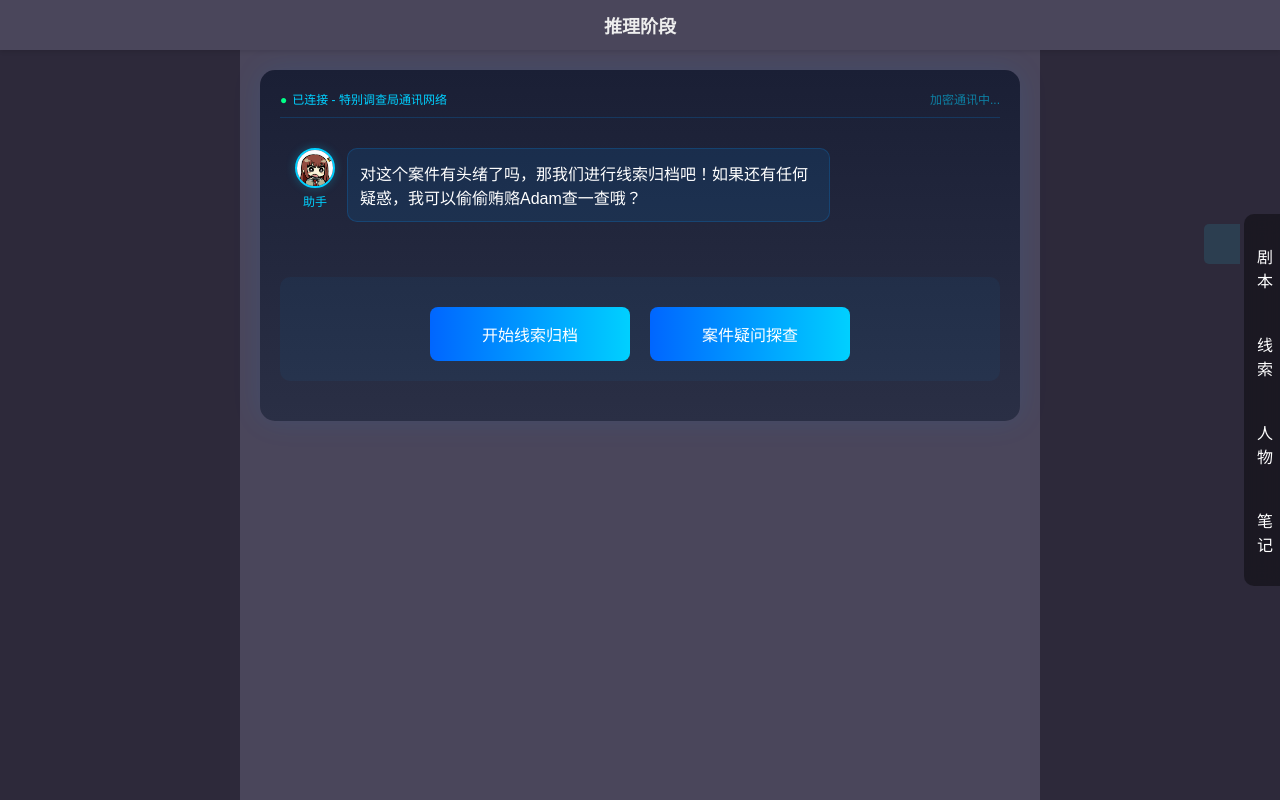
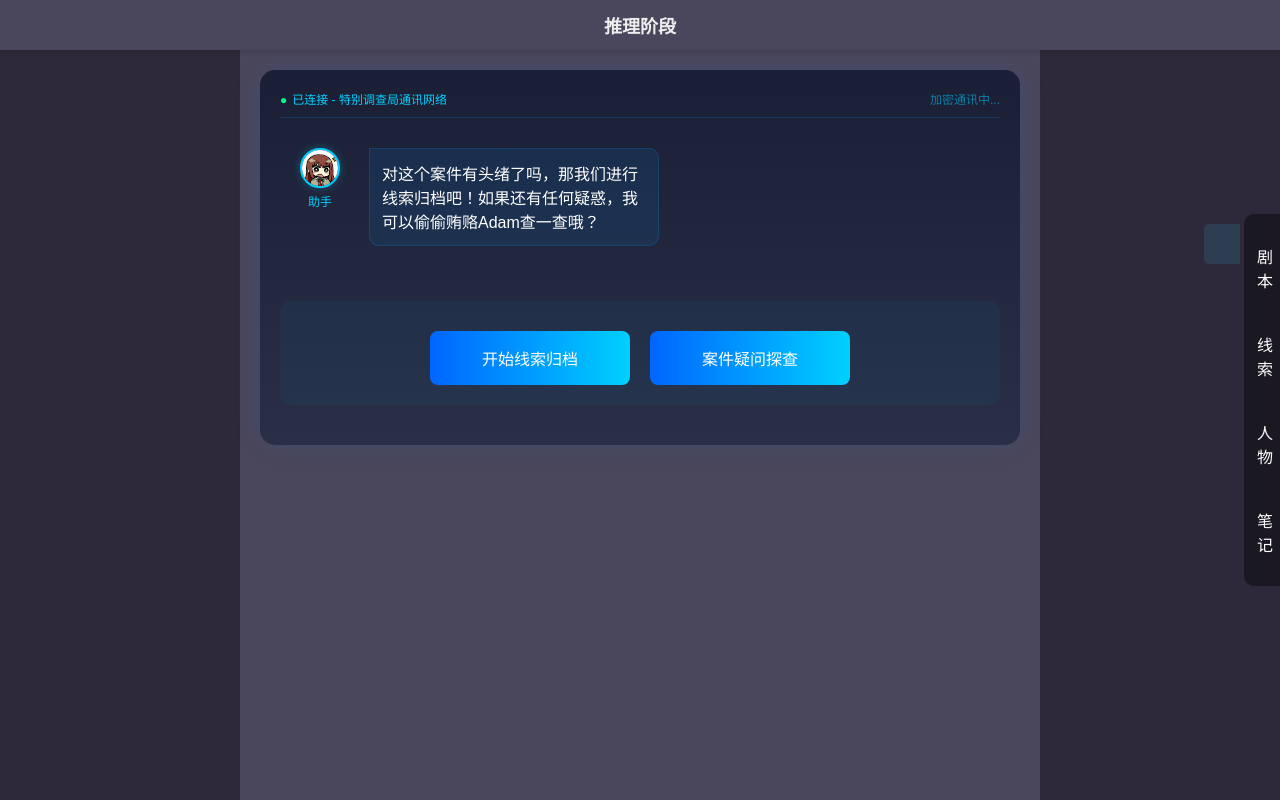
Before and after one commit to goldthinking/solorpg-proto, a Vue app: page /game-reasoning-stage in a window 1280 px wide. Built offline with nearby package versions, Linux system fonts and the light colour scheme; some icons are missing.

Commit message:
对话模式确认

```diff
--- a/src/views/GameReasoningStageView.vue
+++ b/src/views/GameReasoningStageView.vue
@@ -18,21 +18,22 @@
                :key="index"
                class="chat-message"
                :class="message.type">
+            <!-- AI消息模板 -->
             <template v-if="message.type === 'ai'">
-              <div class="avatar">
+              <div class="avatar ai-avatar">
                 <img src="/images/avatar-c.png" alt="C君">
                 <span class="name">助手</span>
               </div>
-              <div class="message-content">
+              <div class="message-content ai-message">
                 <p v-html="message.content"></p>
               </div>
             </template>
-            <!-- 添加玩家消息模板 -->
+            <!-- 玩家消息模板 -->
             <template v-else>
               <div class="message-content player-message">
                 <p v-html="message.content"></p>
               </div>
-              <div class="avatar">
+              <div class="avatar player-avatar">
                 <img src="/images/avatar-d.jpg" alt="D调查员">
                 <span class="name">调查员D</span>
               </div>
@@ -128,7 +129,7 @@ export default {
           opening: "D sir，我给管档案的Adam上供了5瓶胡椒博士，他松口说我们可以查5个问题，你有什么要搜的吗？",
           outOfQuestions: "不行不行，Adam黑脸了，我先溜了^^",
           responses: {
-            isOut: "是！完全被你看穻了！",
+            isOut: "是！完全被你看穿了！",
             notSuicide: "否。D sir再仔细想想吧！",
             irrelevant: "欸？好像与此无关吧……"
           }
@@ -357,30 +358,47 @@ export default {
   animation: blink 1.5s infinite;
 }
 
+/* 聊天框基础样式 */
 .chat-box {
   max-height: 400px;
   overflow-y: auto;
   padding: 15px;
   margin-bottom: 20px;
-  scrollbar-width: thin;
-  scrollbar-color: rgba(0, 150, 255, 0.5) transparent;
+  display: flex;
+  flex-direction: column;
 }
 
+/* 消息容器样式 */
 .chat-message {
   display: flex;
   align-items: flex-start;
   margin-bottom: 20px;
   gap: 12px;
+  max-width: 80%;  /* 控制消息最大宽度 */
 }
 
+/* 玩家消息样式 */
 .chat-message.player {
-  flex-direction: row-reverse;
+  flex-direction: row;  /* 改回正向布局 */
+  justify-content: flex-end;  /* 靠右对齐 */
+  margin-left: auto;    /* 让整体靠右 */
+  width: 85%;          /* 控制整体宽度 */
 }
 
+/* AI消息样式 */
+.chat-message.ai {
+  padding-right: 20%;
+  width: 85%;                /* 控制整体宽度 */
+  align-self: flex-start;  /* 靠左对齐 */
+}
+
+/* 头像样式 */
 .avatar {
+  flex-shrink: 0;
   display: flex;
   flex-direction: column;
   align-items: center;
+  width: 60px;  /* 固定头像容器宽度 */
 }
 
 .avatar img {
@@ -389,6 +407,7 @@ export default {
   border-radius: 50%;
   border: 2px solid #00d0ff;
   box-shadow: 0 0 10px rgba(0, 208, 255, 0.3);
+  object-fit: cover;
 }
 
 .avatar .name {
@@ -397,21 +416,35 @@ export default {
   margin-top: 4px;
 }
 
+/* 消息气泡样式 */
 .message-content {
-  background: rgba(0, 150, 255, 0.1);
-  border: 1px solid rgba(0, 150, 255, 0.2);
+  padding: 12px;
   border-radius: 10px;
-  padding: 12px;
   color: #fff;
-  max-width: 70%;
+  max-width: calc(100% - 80px);  /* 减去头像和间距的宽度 */
   word-break: break-word;
 }
 
-.chat-message.player .message-content,
+/* AI消息气泡 */
+.ai-message {
+  background: rgba(0, 150, 255, 0.1);
+  border: 1px solid rgba(0, 150, 255, 0.2);
+  border-radius: 0 10px 10px 10px;
+  margin-left: 12px;
+}
+
+/* 玩家消息气泡 */
 .player-message {
-  background: rgba(0, 255, 150, 0.1) !important;
-  border-color: rgba(0, 255, 150, 0.2) !important;
-  margin-left: auto;
+  background: rgba(0, 255, 150, 0.1);
+  border: 1px solid rgba(0, 255, 150, 0.2);
+  border-radius: 10px 0 10px 10px;
+  margin-right: 0;  /* 移除右侧间距 */
+  order: 1;        /* 确保消息在左边 */
+}
+
+/* 玩家头像样式 */
+.chat-message.player .avatar {
+  order: 2;        /* 确保头像在右边 */
 }
 
 .player-response {
@@ -538,6 +571,66 @@ button:hover {
   gap: 12px;
 }
 
+/* 消息容器样式 */
+.chat-message {
+  display: flex;
+  align-items: flex-start;
+  margin-bottom: 20px;
+  gap: 12px;
+  width: 100%;
+}
+
+/* 玩家消息样式 */
+.chat-message.player {
+  display: flex;
+  align-items: flex-start;
+  justify-content: flex-end;
+  margin-left: auto;
+  gap: 12px;
+  width: 85%;                 /* 控制整体宽度 */
+}
+
+/* AI消息样式 */
+.chat-message.ai {
+  padding-right: 20%;
+  width: 85%;                /* 控制整体宽度 */
+}
+
+/* 头像样式 */
+.avatar {
+  flex-shrink: 0;
+  display: flex;
+  flex-direction: column;
+  align-items: center;
+  width: 50px;
+}
+
+/* 消息内容样式 */
+.message-content {
+  padding: 12px;
+  border-radius: 10px;
+  color: #fff;
+  max-width: 70%;
+  word-break: break-word;
+}
+
+/* 玩家消息气泡样式 */
+.chat-message.player .message-content {
+  background: rgba(0, 255, 150, 0.1);
+  border: 1px solid rgba(0, 255, 150, 0.2);
+  border-radius: 10px 0 10px 10px;
+  margin-right: 0;  /* 移除右侧间距 */
+  order: 1;        /* 确保消息在左边 */
+}
+
+/* AI消息气泡样式 */
+.chat-message.ai .message-content {
+  background: rgba(0, 150, 255, 0.1);
+  border: 1px solid rgba(0, 150, 255, 0.2);
+  border-radius: 0 10px 10px 10px;
+  margin-left: 12px;  /* 添加左侧间距 */
+}
+
 .phase-btn:hover {
   transform: translateY(-2px);
   box-shadow: 0 5px 15px rgba(0, 208, 255, 0.3);
```
